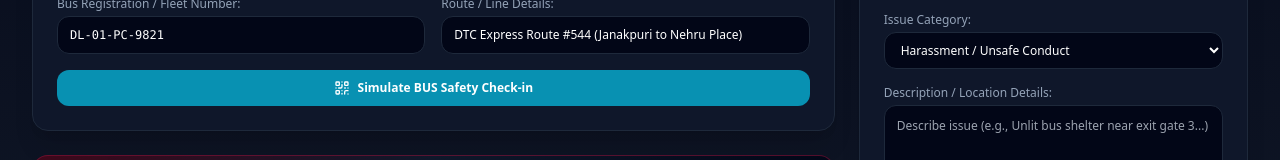
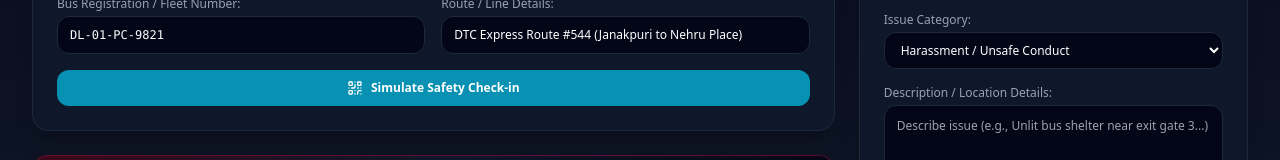
Before and after one commit to Arshita1510-coder/nirbhyashield, a Next.js app: page /transit in a window 1280 px wide. Shown: the part 479-639 px from the top of the page. Built offline with nearby package versions, Linux system fonts and the light colour scheme; no server answers.

Commit message:
Update Transit Check-in button text to Simulate Safety Check-in

```diff
--- a/app/transit/page.tsx
+++ b/app/transit/page.tsx
@@ -266,7 +266,7 @@ export default function TransitSafetyPage() {
                   className="flex-1 bg-cyan-600 hover:bg-cyan-500 text-white font-bold py-2.5 rounded-xl text-xs transition-colors flex items-center justify-center gap-2"
                 >
                   <QrCode className="w-4 h-4" />
-                  {isCheckedIn ? 'Update Vehicle Info' : `Simulate ${transitMode.toUpperCase()} Safety Check-in`}
+                  {isCheckedIn ? 'Update Vehicle Info' : 'Simulate Safety Check-in'}
                 </button>
               </div>
             </form>
```
